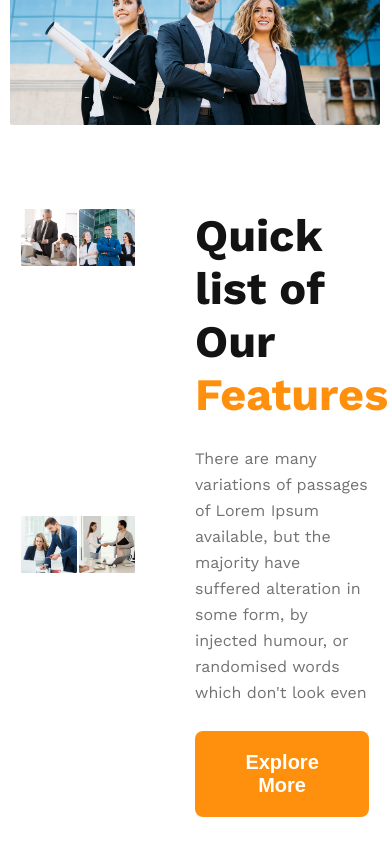
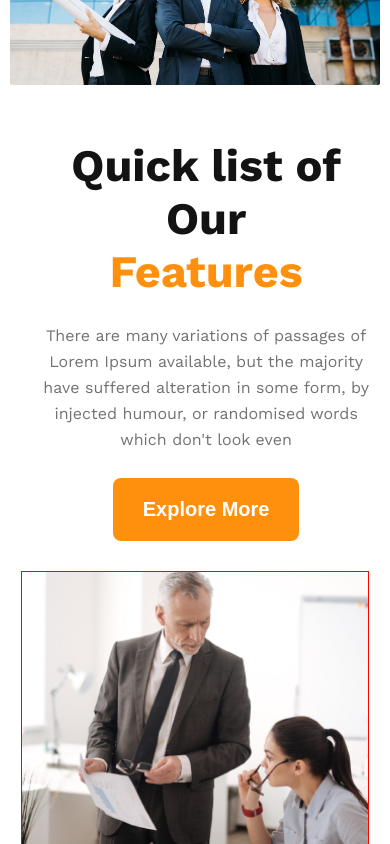
Before and after one commit to AnasCoding1986/architect-responsive, a plain HTML site: page index.html in a window 390 px wide. Shown: the part 620-1464 px from the top of the page. Before the commit the page ends 1437 px from the top, so only its background shows below. Drawn offline with nearby package versions, Linux system fonts and the light colour scheme.

Commit message:
faeture with responsive

```diff
--- a/style.css
+++ b/style.css
@@ -37,7 +37,11 @@ body{
 
 /* ================Header CSS================ */
 .header{
-    padding-top: 50px;
+    padding-top: 2.5%
+
+
+
+    ;
 }
 .header nav{
     display: flex;
@@ -64,12 +68,12 @@ body{
 .header .banner .banner-top{
     max-width: 50%;
     margin: 0 auto;
-    margin-top: 100px;
-    margin-bottom: 50px;
+    margin-top: 5.5%;
+    margin-bottom: 2.7%;
     text-align: center;
 }
 .header .banner .banner-top p{
-    margin: 50px 0;
+    margin: 2.7% 0;
 }
 .header .banner .banner-title{
     color: #131313;
@@ -77,7 +81,7 @@ body{
     font-weight: 700;
 }
 .header .banner-img{
-    margin-bottom: 45px;
+    margin-bottom: 2.3%;
 }
 .header .banner-img img{
     width: 100%;
@@ -88,7 +92,8 @@ body{
     display: flex;
     justify-content: space-between;
     padding: 0 3%;
-    margin-top: 80px;
+    margin-top: 4.5%;
+    margin-bottom: 6.5%;
 }
 .feature .feature-img{
     display: grid;
@@ -108,7 +113,7 @@ body{
     width: 50%;
     align-items: flex-start;
     justify-content: center;
-    margin-left: 60px;
+    margin-left: 3.2%;
 }
 #feature-title-span-one{
     color: #131313;
@@ -126,8 +131,13 @@ body{
 
 /* ================Responsive CSS================ */
 @media screen and (max-width: 576px){
+    /* -----common----- */
     .container{
         width: 95%;
+    }
+    /* -----header----- */
+    .header nav{
+        text-align: center;
     }
     .header nav, .header nav ul{
         flex-direction: column;
@@ -154,6 +164,25 @@ body{
     .header .banner-img{
         margin-top: 40px;
     }
+    /* -----feature----- */
+    .feature{
+        flex-direction: column-reverse;
+        text-align: center;
+        margin: 50px 0;
+    }
+    .feature .feature-img{
+        grid-template-columns: repeat(1, 1fr);
+        border: 1px solid red;
+        margin: 0 auto;
+        width: 100%;
+    }
+    .feature .feature-description{
+        width: 100%;
+        align-items: center;
+    }
+    .feature .feature-description button{
+        margin-bottom: 30px;
+    }
 }
 
 @media screen and (min-width: 577px) and (max-width: 992px){
```
